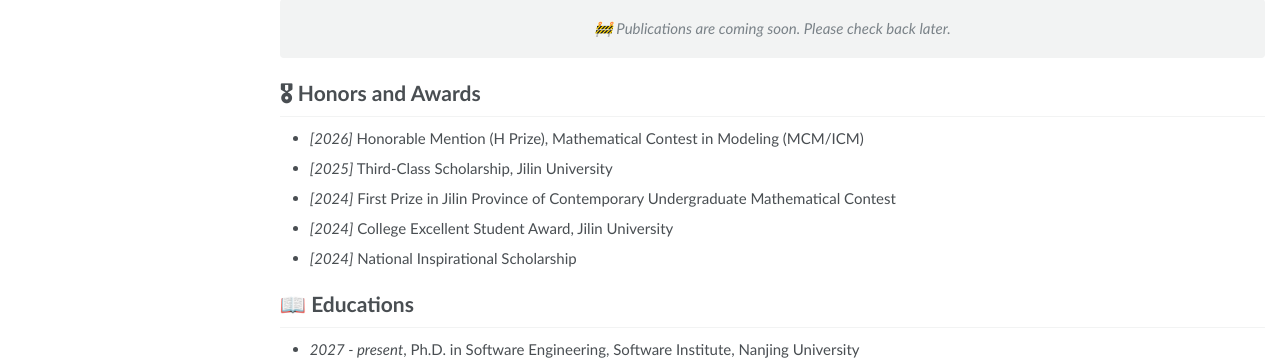
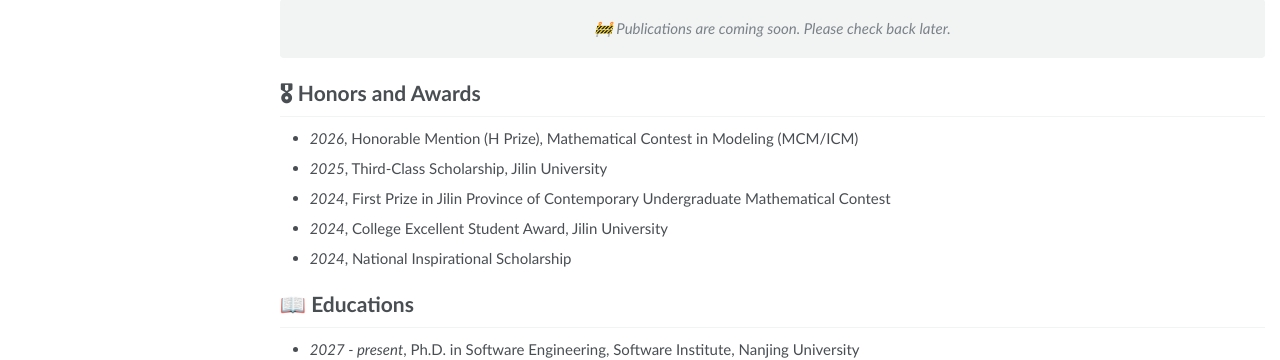
Before and after one commit to Yangxc0414/Yangxc0414.github.io, a Jekyll site: the page built from _pages/about.md, in a window 1280 px wide and 1281 px high. Shown: the part 589-949 px from the top of the window. Built offline with Jekyll 4.4.1, drawn with Linux system fonts in a browser that asks for light colours; part of the change alters nothing that is shown.

```diff
--- a/_pages/about.md
+++ b/_pages/about.md
@@ -31,11 +31,11 @@ Any discussion, collaboration, and mentoring (both giving and receiving) are ver
 <p class="coming-soon">🚧 Publications are coming soon. Please check back later.</p>
 
 # 🎖 Honors and Awards
-- *[2026]*&nbsp;Honorable Mention (H Prize), Mathematical Contest in Modeling (MCM/ICM)
-- *[2025]*&nbsp;Third-Class Scholarship, Jilin University
-- *[2024]*&nbsp;First Prize in Jilin Province of Contemporary Undergraduate Mathematical Contest
-- *[2024]*&nbsp;College Excellent Student Award, Jilin University
-- *[2024]*&nbsp;National Inspirational Scholarship
+- *2026*, Honorable Mention (H Prize), Mathematical Contest in Modeling (MCM/ICM)
+- *2025*, Third-Class Scholarship, Jilin University
+- *2024*, First Prize in Jilin Province of Contemporary Undergraduate Mathematical Contest
+- *2024*, College Excellent Student Award, Jilin University
+- *2024*, National Inspirational Scholarship
 
 # 📖 Educations
 - *2027 - present*, Ph.D. in Software Engineering, Software Institute, Nanjing University
```
